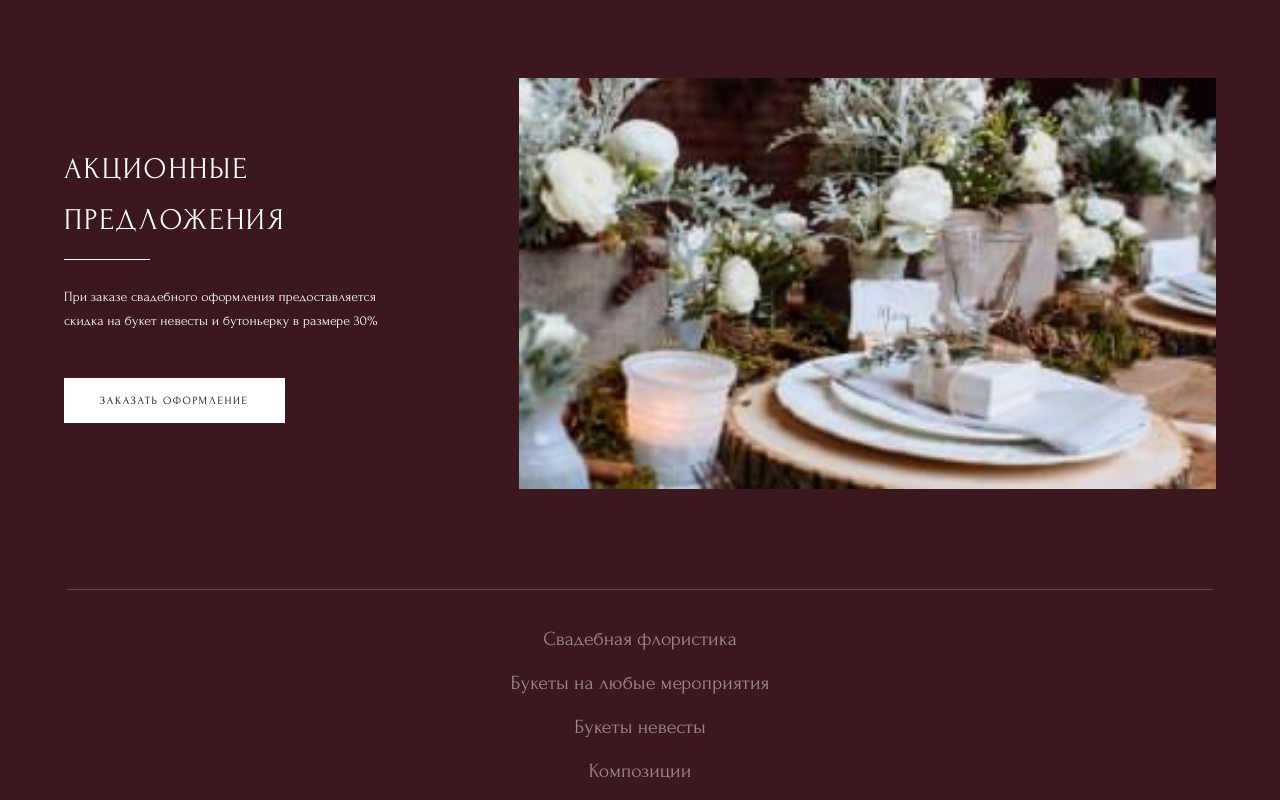
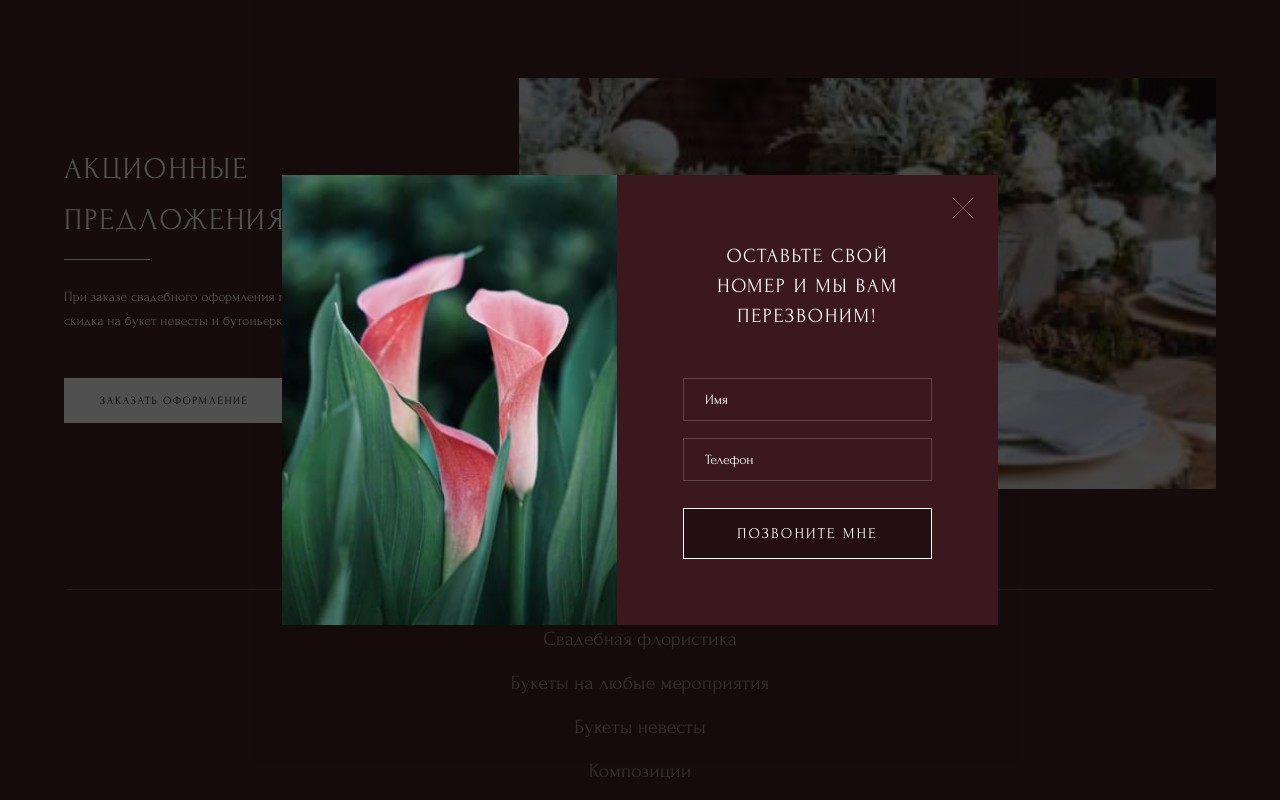
Before and after one commit to skinroog/floristry, a plain HTML site: page index.html in a window 1280 px wide. Both pictures are taken after a click on the button "ЗАКАЗАТЬ ОФОРМЛЕНИЕ". Shown: the part 3067-3867 px from the top of the page. Drawn offline with Linux system fonts and the light colour scheme.

Commit message:
Add style and interactivity to modal box

```diff
--- a/css/style.css
+++ b/css/style.css
@@ -22,6 +22,10 @@ input[type="radio"].visually-hidden {
   overflow: hidden;
 }
 
+.no-scroll {
+  overflow: hidden;
+}
+
 body {
   min-width: 320px;
   font-family: "Forum", "Book Antiqua", serif;
@@ -442,7 +446,7 @@ template {
 
 .page-header {
   position: absolute;
-  z-index: 1000;
+  z-index: 100;
   width: 100%;
 }
 
@@ -706,6 +710,30 @@ template {
 .page-main__special-offers {
   margin: 0 auto;
   margin-bottom: 100px;
+}
+
+.page-main__modal-overlay {
+  display: none;
+}
+
+.page-main__modal-overlay--open {
+  position: fixed;
+  top: 0;
+  left: 0;
+  z-index: 200;
+  width: 100%;
+  height: 100%;
+  display: -webkit-box;
+  display: -ms-flexbox;
+  display: flex;
+  -webkit-box-align: center;
+      -ms-flex-align: center;
+          align-items: center;
+  -webkit-box-pack: center;
+      -ms-flex-pack: center;
+          justify-content: center;
+  overflow: auto;
+  background-color: rgba(6, 6, 6, 0.7);
 }
 
 @media (min-width: 768px) {
@@ -1095,14 +1123,14 @@ template {
   position: absolute;
   bottom: 20px;
   left: 20px;
-  z-index: 100;
+  z-index: 10;
 }
 
 .catalog-card__number {
   position: absolute;
   top: 23px;
   left: 20px;
-  z-index: 100;
+  z-index: 10;
   font-size: 20px;
   line-height: 22px;
 }
@@ -1429,25 +1457,39 @@ template {
 }
 
 .modal {
-  width: 288px;
-  padding: 52px 20px;
+  position: relative;
+  width: 90%;
+  max-width: 450px;
+  padding: 62px 5.9% 52px;
+  -webkit-box-sizing: border-box;
+          box-sizing: border-box;
+  text-align: left;
+  background-color: #3B181E;
+  overflow: auto;
 }
 
 .modal__title {
   margin: 0;
   font-weight: normal;
+  width: 200px;
+  margin: 0 auto;
+  margin-bottom: 47px;
   font-size: 20px;
-  line-height: 22px;
+  line-height: 30px;
   text-align: center;
   letter-spacing: 0.09em;
 }
 
 .modal__form-field {
   margin: 0;
+  margin-bottom: 17px;
 }
 
 .modal__form-input {
-  padding: 0;
+  padding: 13px 21px;
+  width: 100%;
+  -webkit-box-sizing: border-box;
+          box-sizing: border-box;
   font-size: 14px;
   line-height: 15px;
   letter-spacing: -0.01em;
@@ -1486,33 +1528,106 @@ template {
   color: #FFFFFF;
 }
 
+.modal__form-button {
+  margin-top: 10px;
+  width: 100%;
+}
+
+.modal__button-close {
+  position: absolute;
+  top: 20px;
+  right: 6.6%;
+  z-index: 4000;
+  width: 22px;
+  height: 22px;
+  padding: 0;
+  background: transparent url("../../img/cross.svg") 0 0 no-repeat;
+  background-size: contain;
+  border: none;
+  outline: none;
+  cursor: pointer;
+  opacity: 0.3;
+}
+
+.modal__button-close:hover {
+  opacity: 0.5;
+}
+
+.modal__button-close:focus, .modal__button-close:active {
+  opacity: 0.8;
+}
+
 @media (min-width: 768px) {
   .modal {
     width: 464px;
-    padding: 78px 45px;
+    max-width: 464px;
+    padding: 104px 44px 78px;
+  }
+  .modal__button-close {
+    top: 40px;
+    right: 40px;
   }
   .modal__title {
+    width: 300px;
+    margin-bottom: 70px;
     font-size: 30px;
-    line-height: 33px;
+    line-height: 40px;
+  }
+  .modal__form-field {
+    margin-bottom: 23px;
   }
   .modal__form-input {
+    padding: 20px 32px;
     font-size: 20px;
     line-height: 22px;
   }
-}
-
-@media (min-width: 1528px) {
+  .modal__form-button {
+    padding-top: 24px;
+    padding-bottom: 24px;
+    margin-top: 18px;
+  }
+}
+
+@media (min-width: 1200px) {
   .modal {
     width: 716px;
+    max-width: 716px;
     padding: 66px;
+    padding-left: 401px;
+  }
+  .modal::after {
+    content: "";
+    position: absolute;
+    top: 0;
+    left: -0;
+    z-index: 400;
+    display: block;
+    width: 335px;
+    height: 100%;
+    background: url("../../img/modal-background@1x.jpg") 0 0 no-repeat;
+    background-size: cover;
   }
   .modal__title {
+    width: 230px;
+    margin-bottom: 47px;
     font-size: 20px;
-    line-height: 22px;
+    line-height: 30px;
+  }
+  .modal__form-field {
+    margin-bottom: 17px;
   }
   .modal__form-input {
+    padding: 13px 21px;
     font-size: 14px;
     line-height: 15px;
+  }
+  .modal__button-close {
+    top: 22px;
+    right: 24px;
+  }
+  .modal__form-button {
+    padding: 16px 37px;
+    margin-top: 10px;
   }
 }
 
--- a/index.html
+++ b/index.html
@@ -133,6 +133,7 @@
 
                 <div class="catalog__slider-controls">
                 </div>
+
             </section>
 
             <section class="special-offers page-main__special-offers">
@@ -204,8 +205,11 @@
 
         </footer>
 
-        <section class="modal">
+
+        <div class="page-main__modal-overlay">
+            <section class="modal page-main__modal">
                 <h2 class="modal__title">Оставьте свой номер и мы вам перезвоним!</h2>
+                <button class="modal__button-close"><span class="visually-hidden">Закрыть</span></button>
                 <form class="modal__form" action="https://echo.htmlacademy.ru" method="POST">
                     <p class="modal__form-field">
                         <label class="visually-hidden" for="name">Имя</label>
@@ -218,6 +222,7 @@
                     <button class="modal__form-button button" type="submit">Позвоните мне</button>
                 </form>
             </section>
+        </div>
 
 
         <script src="js/script.min.js"></script>
--- a/js/script.js
+++ b/js/script.js
@@ -1,3 +1,17 @@
+let modalOverlay = document.querySelector('.page-main__modal-overlay');
+let buttonOrder = document.querySelector('.special-offers__order-button');
+let buttonCloseModal = document.querySelector('.modal__button-close');
+
+buttonOrder.onclick = function () {
+    modalOverlay.classList.add('page-main__modal-overlay--open');
+    document.body.classList.add('no-scroll');
+};
+
+buttonCloseModal.onclick = function () {
+    modalOverlay.classList.remove('page-main__modal-overlay--open');
+    document.body.classList.remove('no-scroll');
+};
+
 let nav = document.querySelector('.main-nav');
 let navToggle = document.querySelector('.main-nav__toggle');
 
```
Also changed, not shown: css/style.min.css, img/catalog-background.png (deleted), img/catalog-background.webp (deleted), img/cross.svg (added), img/modal-background@1x.jpg (added), img/modal-background@1x.webp (added), js/script.min.js. Lines whose indentation alone changed are shown as unchanged.
